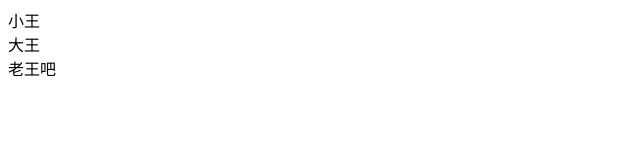
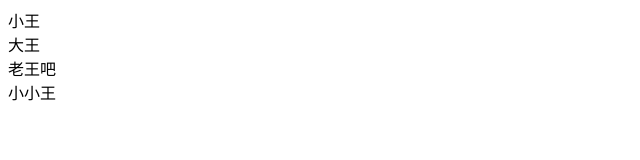
Before and after one commit to lanerdexiaoxiannv/myfirst, a plain HTML site: page index.html in a window 1280 px wide. Shown: the full height of the page, 0-640 px from the left. Drawn offline with Linux system fonts and the light colour scheme.

Commit message:
小小王

```diff
--- a/index.html
+++ b/index.html
@@ -11,5 +11,7 @@
   <div>大王</div>
 
   <div>老王吧</div>
+
+  <div>小小王</div>
 </body>
 </html>
```
